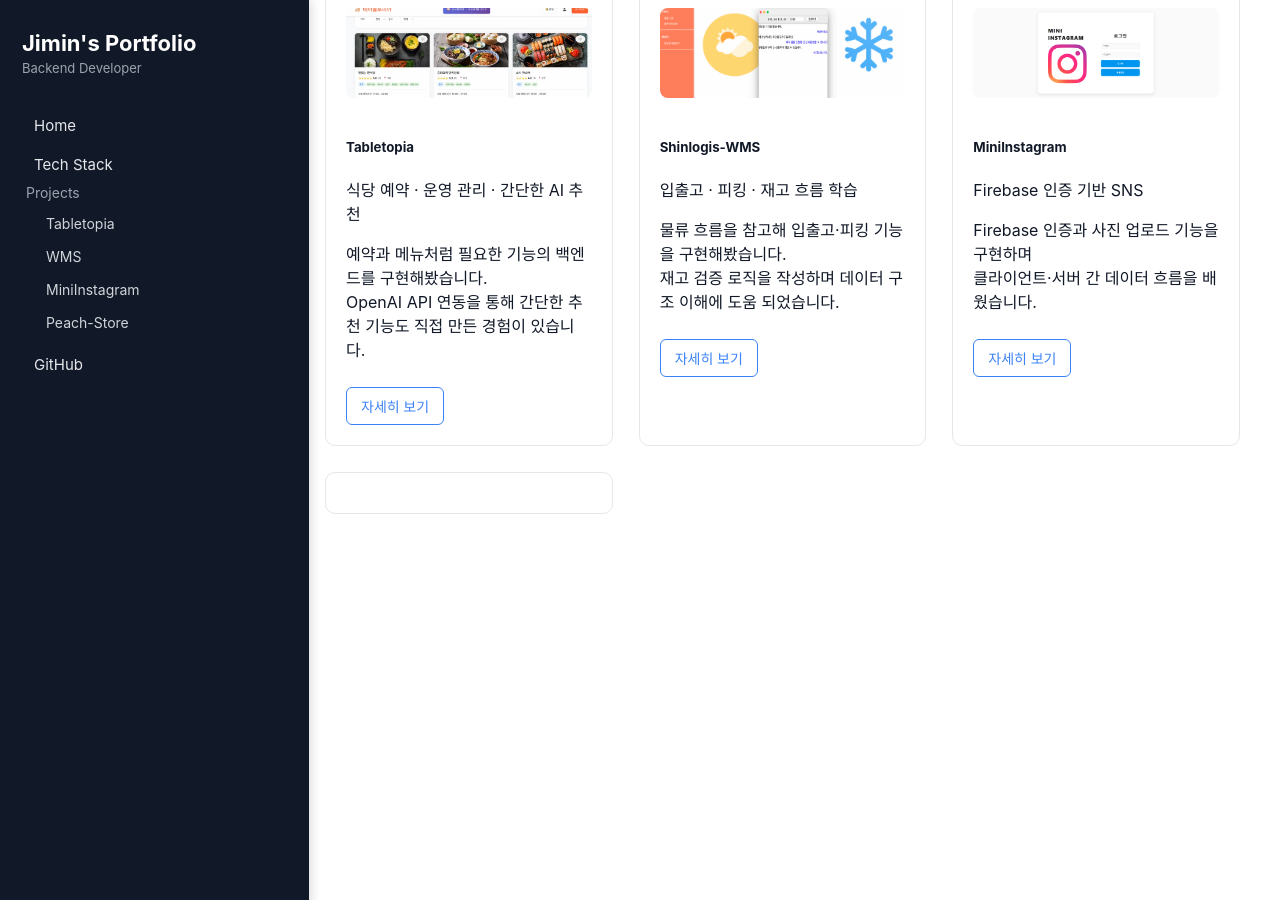
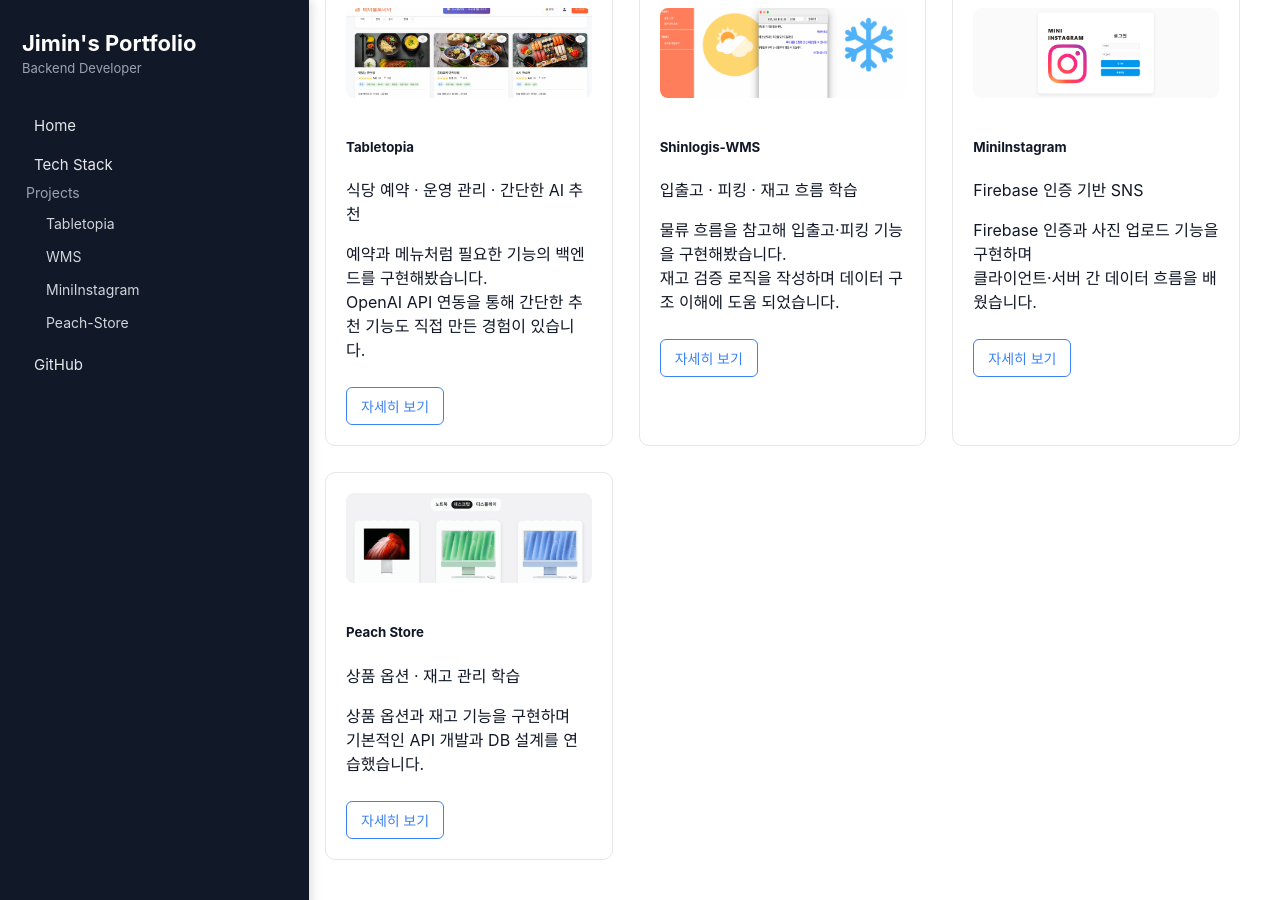
Before and after one commit to Shypanda0119/shypanda0119.github.io, a Jekyll site: the page built from index.html, in a window 1280 px wide and 900 px high, scrolled down 650 px. Built offline with Jekyll 4.4.1, drawn with Linux system fonts in a browser that asks for light colours; the list of posts is cut into pages by our own code.

Commit message:
Update index.html

```diff
--- a/index.html
+++ b/index.html
@@ -39,6 +39,7 @@ title: Home
 
 <div class="project-list">
 
+  <!-- 1) Tabletopia -->
   <div class="project-card">
     <img src="/assets/img/TABLETOPIA.PNG" class="project-img">
     <h5 class="fw-bold">Tabletopia</h5>
@@ -50,6 +51,7 @@ title: Home
     <a href="/projects/tabletopia.html" class="detail-btn">자세히 보기</a>
   </div>
 
+  <!-- 2) WMS -->
   <div class="project-card">
     <img src="/assets/img/WMS.png" class="project-img">
     <h5 class="fw-bold">Shinlogis-WMS</h5>
@@ -61,6 +63,7 @@ title: Home
     <a href="/projects/wms.html" class="detail-btn">자세히 보기</a>
   </div>
 
+  <!-- 3) MiniInstagram -->
   <div class="project-card">
     <img src="/assets/img/INSTAGRAM.PNG" class="project-img">
     <h5 class="fw-bold">MiniInstagram</h5>
@@ -72,5 +75,16 @@ title: Home
     <a href="/projects/miniinstagram.html" class="detail-btn">자세히 보기</a>
   </div>
 
+  <!-- 4) Peach Store (여기가 잘려 있었음) -->
   <div class="project-card">
-    <img src="/assets/img/PEACHSTORE.PNG" class="proj
+    <img src="/assets/img/PEACHSTORE.PNG" class="project-img">
+    <h5 class="fw-bold">Peach Store</h5>
+    <p class="small text-muted">상품 옵션 · 재고 관리 학습</p>
+    <p class="small">
+      상품 옵션과 재고 기능을 구현하며<br>
+      기본적인 API 개발과 DB 설계를 연습했습니다.
+    </p>
+    <a href="/projects/peachstore.html" class="detail-btn">자세히 보기</a>
+  </div>
+
+</div>
```
